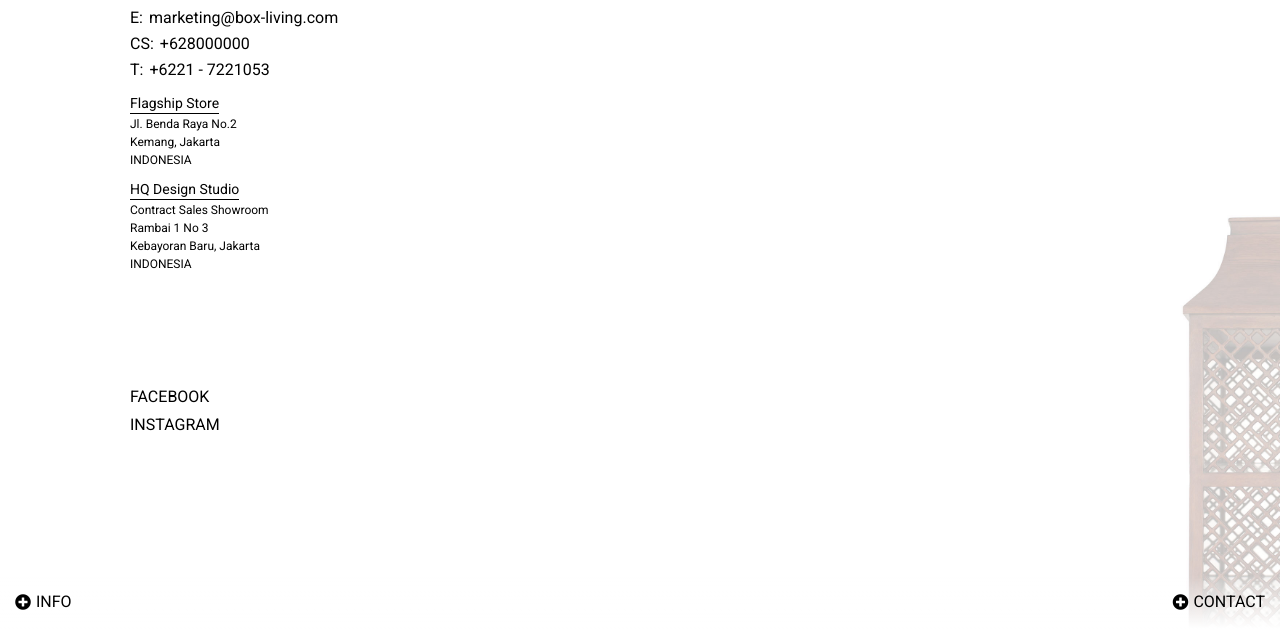
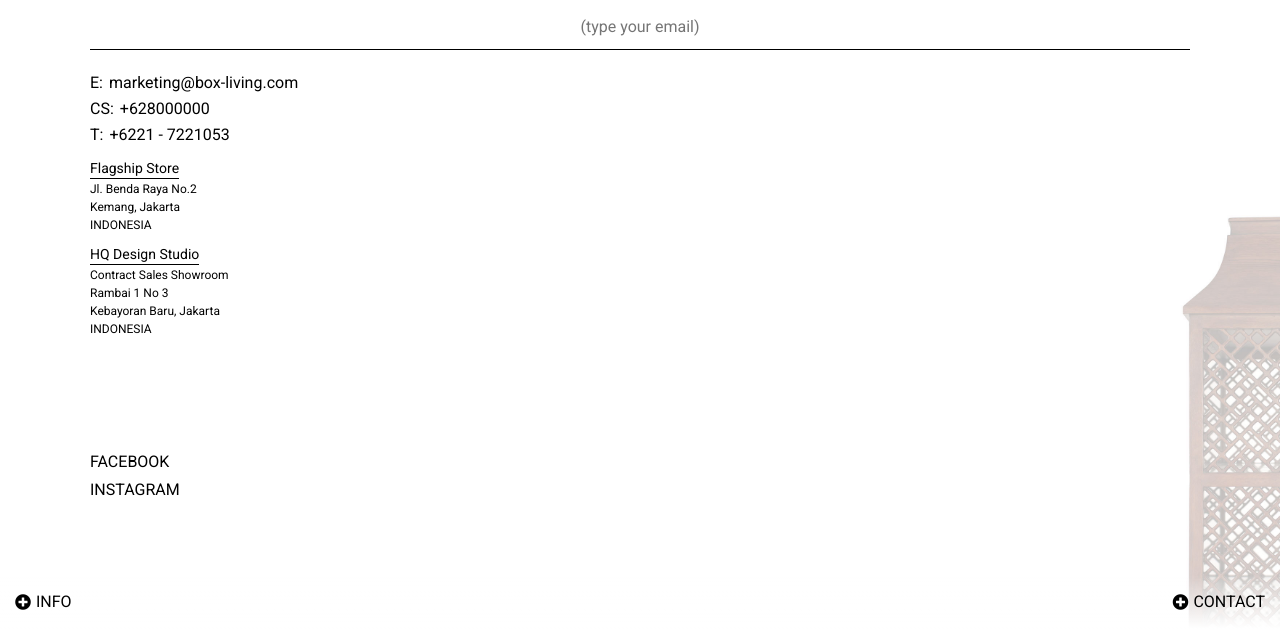
Before and after one commit to tawassulgohar/BoxLiving, a website with bundled scripts: page contact-us.html in a window 1280 px wide. Shown: the part 171-800 px from the top of the page. Built offline with nearby package versions, Linux system fonts and the light colour scheme.

Commit message:
feat(contact): adds input field for email

```diff
--- a/contact-us.html
+++ b/contact-us.html
@@ -38,7 +38,9 @@
   <div id="wrapper" class="contact-us-page">
     <div class="container">
       <h1><i class="fa fa-plus-circle"></i> CONTACT US</h1>
-
+          <div class="contact-form">
+          <input type="email" name="email" placeholder="(type your email)" />
+          </div>
           <ul>
             <li><span>E:</span>marketing@box-living.com</li>
             <li><span>CS:</span>+628000000</li>
--- a/scss/_newIn.scss
+++ b/scss/_newIn.scss
@@ -411,6 +411,20 @@
         padding-top: 100px;
         padding-bottom: 30px;
     }
+    .contact-form {
+        width:100%;
+        text-align: center;
+        input {
+            background: transparent;
+            border:none;
+            border-bottom:#000 solid 1px;
+            box-shadow: none !important;
+            text-align: center;
+            width:100%;
+            margin-bottom: 20px;
+            padding:10px;
+        }
+    }
     ul {
 
         padding: 0px;
@@ -419,7 +433,6 @@
             list-style-type: none;
             text-decoration: none;
             padding: 1px 0px;
-            margin-left: 27px;
             color: black;
             text-decoration: none;
             font-size: 16px;
@@ -432,7 +445,7 @@
     }
     .flag-ship-store,.HQ-design-studio {
         margin: 8px 0;
-        margin-left: 27px;
+
 
         h5{
             color: black;
@@ -455,7 +468,7 @@
             text-decoration: none;
             margin: 4px 0px;
             display: block;
-            margin-left: 27px;
+
         }
     }
     @media (min-width:768px) {
@@ -465,18 +478,18 @@
             }
             ul{
                 li{
-                    margin-left: 40px;
+
                 }
             }
             .flag-ship-store,.HQ-design-studio {
                 margin: 8px 0;
-                margin-left: 40px;
+
 
             }
             .info-social {
                 padding-top: 100px;
                 a {
-                    margin-left: 40px;
+
                 }
             }
         }
```
Also changed, not shown: css/style.css, css/style.min.css.
